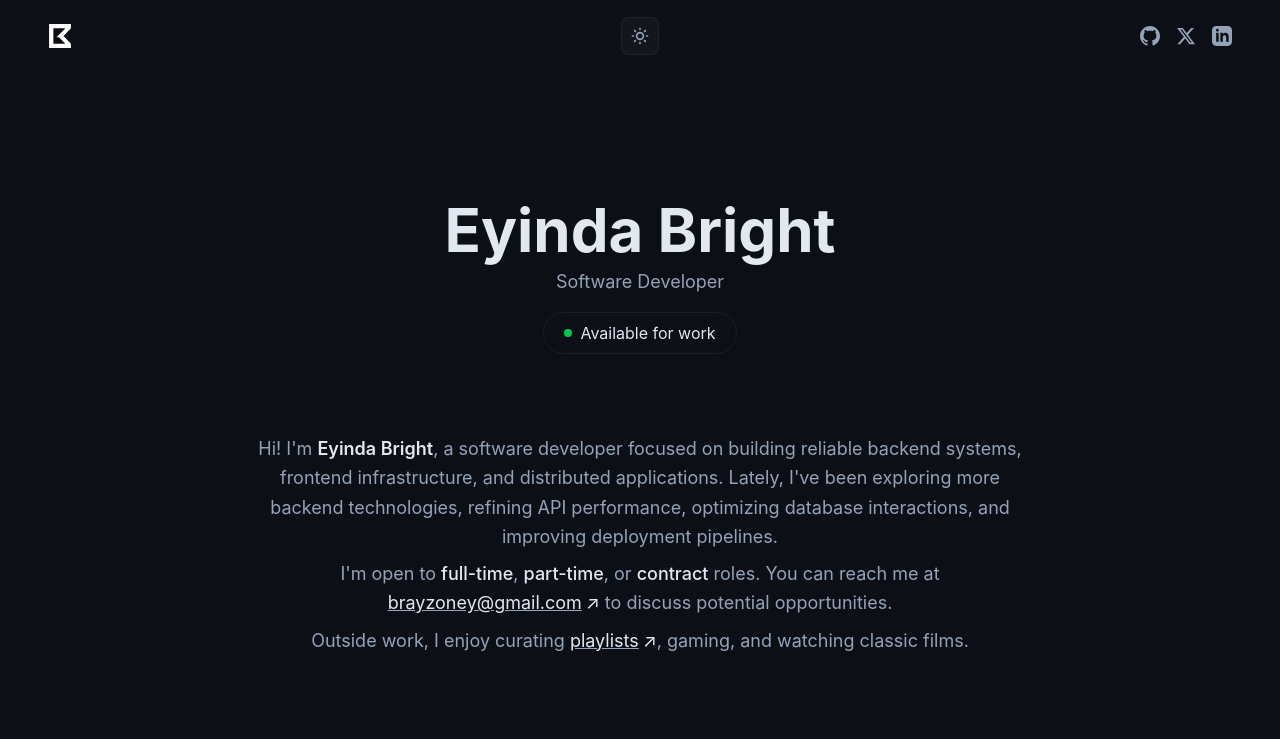
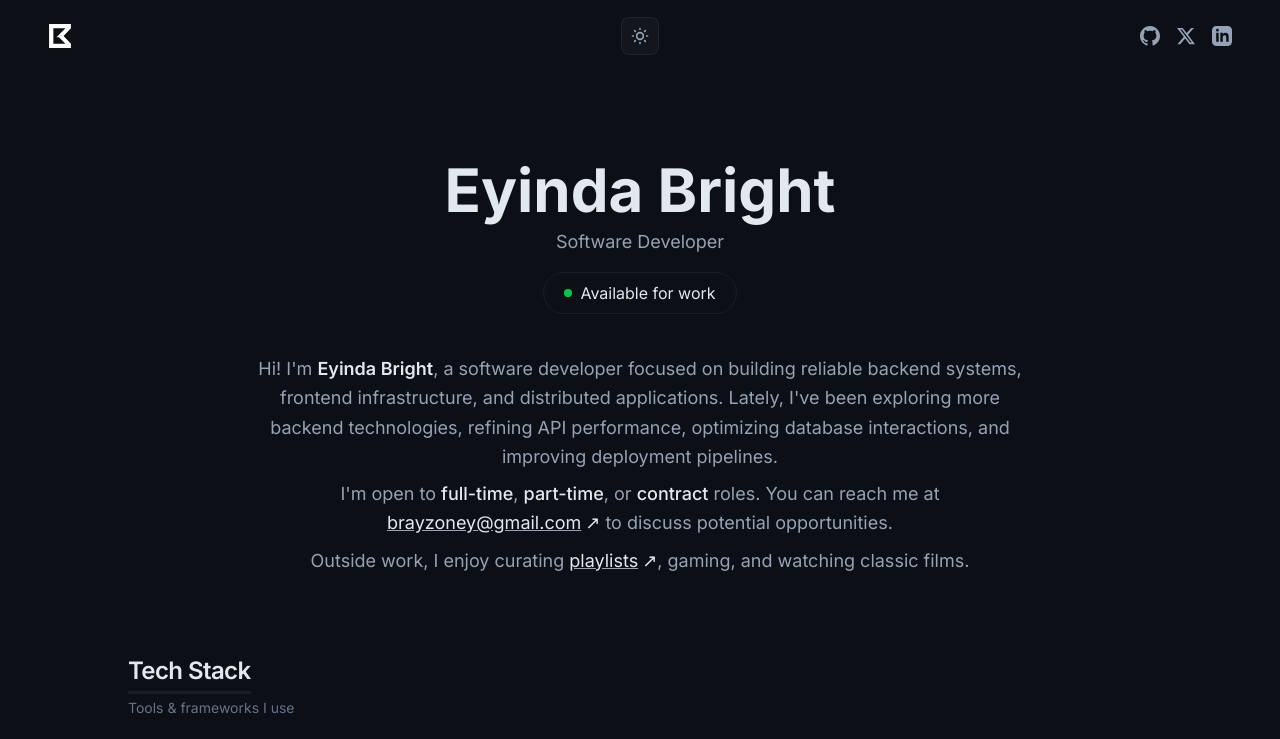
Before and after one commit to Brayzonn/zoneyhub, a React (Vite) app in the folder client/: page / in a window 1280 px wide. Shown: the top 739 px of the page. Built offline with nearby package versions, Linux system fonts and the light colour scheme.

Commit message:
perf: remove Google Fonts to eliminate reflow and improve FCP

```diff
--- a/client/index.html
+++ b/client/index.html
@@ -15,14 +15,14 @@
     </script>
 
     <!-- Favicons and fonts -->
-    <!-- <link rel="preconnect" href="https://fonts.googleapis.com" />
+    <link rel="preconnect" href="https://fonts.googleapis.com" />
     <link rel="preconnect" href="https://fonts.gstatic.com" crossorigin />
     <link
       href="https://fonts.googleapis.com/css2?family=Inter:wght@200..900&display=swap"
       rel="stylesheet"
       media="print"
       onload="this.media='all'"
-    /> -->
+    />
 
     <link rel="icon" type="image/svg+xml" href="/favicon/favicon.svg" />
     <link
--- a/client/src/components/Hero.tsx
+++ b/client/src/components/Hero.tsx
@@ -4,7 +4,7 @@ const Hero = () => {
   return (
     <>
       {/* Hero */}
-      <section className="flex flex-col items-center text-center py-20">
+      <section className="flex flex-col items-center text-center py-10">
         <h1 className="text-4xl sm:text-6xl font-bold text-[var(--color-primary-text-color)]">
           Eyinda Bright
         </h1>
--- a/client/src/pages/Landing.tsx
+++ b/client/src/pages/Landing.tsx
@@ -2,8 +2,8 @@ import Nav from "../components/Nav";
 import Hero from "../components/Hero";
 import { usePageSetup } from "../hooks/usePageSetup";
 import { useTheme } from "../hooks/useTheme";
-import { lazy, Suspense } from "react";
-const StackAndProjects = lazy(() => import("../components/StackAndProjects"));
+import { lazy } from "react";
+import StackAndProjects from "../components/StackAndProjects";
 const GitRepos = lazy(() => import("../components/GitRepos"));
 const Footer = lazy(() => import("../components/Footer"));
 
@@ -22,11 +22,9 @@ const Landing = () => {
       <main className="pt-[120px] px-[1rem] sm:px-[3rem]">
         <Hero />
 
-        <Suspense fallback={<div className="h-20" />}>
-          <StackAndProjects />
-          <GitRepos />
-          <Footer />
-        </Suspense>
+        <StackAndProjects />
+        <GitRepos />
+        <Footer />
       </main>
     </div>
   );
--- a/client/src/style/index.css
+++ b/client/src/style/index.css
@@ -32,9 +32,7 @@
   --shadow-soft: 0 4px 20px rgba(0, 0, 0, 0.2);
   --shadow-card: 0 2px 10px rgba(0, 0, 0, 0.25);
 
-  /* --font-sans: "Inter", ui-sans-serif, system-ui, sans-serif; */
-  --font-sans: -apple-system, BlinkMacSystemFont, "Segoe UI", Roboto,
-    "Helvetica Neue", Arial, sans-serif;
+  --font-sans: "Inter", ui-sans-serif, system-ui, sans-serif;
 }
 
 :root[data-theme="light"] {
--- a/client/vite.config.ts
+++ b/client/vite.config.ts
@@ -6,6 +6,14 @@ export default defineConfig({
   plugins: [react(), tailwindcss()],
   base: "/",
   build: {
+    rollupOptions: {
+      output: {
+        manualChunks: {
+          react: ["react", "react-dom"],
+          utils: ["./src/utils/analytics.ts"],
+        },
+      },
+    },
     outDir: "dist",
     target: "es2015",
   },
```
